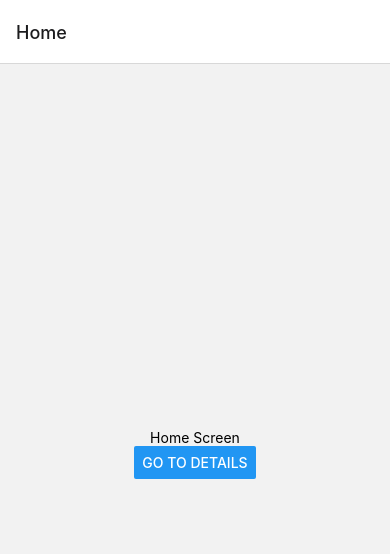
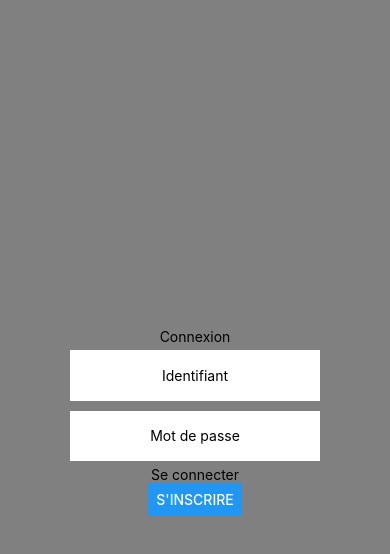
Before and after one commit to marchalleo/Fooday, a React Native app: screen /Login in a window 390 px wide. Shown: the top 554 px of the page. Built offline with nearby package versions, Linux system fonts and the light colour scheme.

Commit message:
✨ Add Login

```diff
--- a/App.js
+++ b/App.js
@@ -1,13 +1,24 @@
 import * as React from 'react';
 import { StatusBar } from 'expo-status-bar';
 import { NavigationContainer } from '@react-navigation/native';
-import {StackNavigator} from './src/navigator/StackNavigator'
+import {StackNavigator} from './src/navigator/StackNavigator';
+import { LoginContext } from './src/context/context';
+import { UserContext } from './src/context/context';
+import { useState } from 'react';
 
 
 function App() {
+
+  const [login, setLogin] = useState(0);//on définit le login à false
+  const [user, setUser] = useState();//on définit le login à false
+
   return (
     <NavigationContainer>
-      <StackNavigator/>
+      <LoginContext.Provider value={{login, setLogin}}>
+      <UserContext.Provider value={{user, setUser}}>
+        <StackNavigator/>
+      </UserContext.Provider>
+      </LoginContext.Provider>
     </NavigationContainer>
   );
 }
--- a/package.json
+++ b/package.json
@@ -12,6 +12,7 @@
   "dependencies": {
     "@react-navigation/native": "^6.0.10",
     "@react-navigation/native-stack": "^6.6.2",
+    "axios": "^0.27.2",
     "expo": "~45.0.0",
     "expo-battery": "~6.2.0",
     "expo-status-bar": "~1.3.0",
--- /dev/null
+++ b/src/context/context.js
@@ -0,0 +1,4 @@
+import { createContext } from 'react';
+
+export const LoginContext = createContext({});
+export const UserContext = createContext({});
--- a/src/navigator/StackNavigator.jsx
+++ b/src/navigator/StackNavigator.jsx
@@ -1,14 +1,31 @@
 import { createNativeStackNavigator } from '@react-navigation/native-stack';
-import { HomeScreen } from '../screen/HomeScreen';
-import {DetailsScreen} from '../screen/DetailScreen'
+import { LoginScreen } from '../screen/LoginScreen';
+import { RegisterScreen } from '../screen/RegisterScreen'
+import { HomeScreen } from '../screen/HomeScreen'
+
+import { LoginContext } from '../context/context';
+import { useContext } from 'react';
 
 const Stack = createNativeStackNavigator();
 
 export function StackNavigator() {
+
+    const {login, setLogin} = useContext(LoginContext);
+
     return (
         <Stack.Navigator initialRouteName="Home">
-            <Stack.Screen name="Home" component={HomeScreen} />
-            <Stack.Screen name="Details" component={DetailsScreen} />
+        {login ? (
+            //si le login est true, alors on retourne les screen suivants
+            <>
+                <Stack.Screen name="Home" component={HomeScreen} options={{headerShown: false}}/>
+            </>
+            ) : (
+            //sinon on retourne sur la page login
+            <>
+                <Stack.Screen name="Login" component={LoginScreen} options={{headerShown: false}}/>
+                <Stack.Screen name="Register" component={RegisterScreen} options={{headerTransparent: true, headerTitle: '', headerBackTitleVisible: false}}/>
+            </>
+        )}
         </Stack.Navigator>
     )
 }
--- a/src/screen/HomeScreen.jsx
+++ b/src/screen/HomeScreen.jsx
@@ -1,13 +1,29 @@
-import { StyleSheet, Text, View, Button, SafeAreaView } from 'react-native';
+import { StyleSheet, Text, View, Button, SafeAreaView, TextInput, Pressable } from 'react-native';
+import { useState } from 'react';
+import { useContext } from 'react';
+import { LoginContext } from '../context/context';
+import { UserContext } from '../context/context';
 
 export function HomeScreen({ navigation }) {
-    return (
-      <View style={{ flex: 1, alignItems: 'center', justifyContent: 'center' }}>
-        <Text>Home Screen</Text>
-        <Button
-          title="Go to Details"
-          onPress={() => navigation.navigate('Details')}
-        />
-      </View>
-    );
-  }
+
+  const {login, setLogin} = useContext(LoginContext);
+  const {user, setUser} = useContext(UserContext);
+
+  return (
+    <View style={styles.container}>
+        <Text>Home</Text>
+        <Text>{user?.id}</Text>
+        <Text>{user?.username}</Text>
+        <Text>{user?.email}</Text>
+    </View>
+  );
+}
+
+  const styles = StyleSheet.create({
+    container: {
+        flex: 1,
+        justifyContent: 'center',
+        alignItems: 'center',
+        backgroundColor: 'grey',
+      },
+  });
--- /dev/null
+++ b/src/screen/LoginScreen.jsx
@@ -0,0 +1,94 @@
+import { StyleSheet, Text, View, Button, SafeAreaView, TextInput, Pressable, Alert } from 'react-native';
+import { useState } from 'react';
+import { useContext } from 'react';
+import { LoginContext } from '../context/context';
+import { UserContext } from '../context/context';
+import axios from 'axios';
+
+export function LoginScreen({ navigation }) {
+
+  const {login, setLogin} = useContext(LoginContext);
+  const {user, setUser} = useContext(UserContext);
+
+  const [identifiant, setIdentifiant] = useState('');
+  const [password, setPassword] = useState('');
+
+  const LoginUser = () => {
+      axios.post('https://digitalcampus.nerdy-bear.com/api/auth/local', {
+        identifier: identifiant,
+        password: password
+      })
+      .then(function (response) {
+        console.log(response.data);
+        setLogin(1);
+        const {data} = response;
+        setUser({
+          id: data.user.id,
+          username: data.user.username,
+          email: data.user.email,
+          jwt: data.jwt,
+        });//on set dans le context User ses informations
+      })
+      .catch(function (error) {
+        console.log(error);
+        setIdentifiant('');
+        setPassword('');
+        Alert.alert('Identifiant ou mot de passe incorrect')
+      });//si le password est incorrect, on reset les inputs et affiche une alert
+  }
+
+  return (
+    <View style={styles.container}>
+      <View style={styles.viewRegister}>
+        <Text>Connexion</Text>
+        <TextInput
+          style={styles.inputRegister}
+          placeholder="Identifiant"
+          placeholderTextColor="#000000"
+          value={identifiant}
+          onChangeText={setIdentifiant}
+          required
+        />
+        <TextInput
+          style={styles.inputRegister}
+          placeholder="Mot de passe"
+          placeholderTextColor="#000000"
+          value={password}
+          onChangeText={setPassword}
+          required
+          secureTextEntry={true}
+        />
+        <Pressable onPress={() => LoginUser()}><Text>Se connecter</Text></Pressable>
+        <Button
+          title="S'inscrire"
+          onPress={() => navigation.navigate('Register')}
+        />
+      </View>
+    </View>
+  );
+  }
+
+  const styles = StyleSheet.create({
+    container: {
+      flex: 1,
+      justifyContent: 'center',
+      alignItems: 'center',
+      backgroundColor: 'grey',
+    },
+    viewRegister: {
+      width: '80%',
+      height: '40%',
+      justifyContent: 'center',
+      alignItems: 'center',
+    },
+    inputRegister: {
+      width: '80%',
+      height: '15%',
+      textAlign: 'center',
+      backgroundColor: '#ffffff',
+      color: '#132851',
+      marginTop: 5,
+      marginBottom: 5,
+    },
+
+  });
--- a/src/screen/DetailScreen.jsx
+++ b/src/screen/RegisterScreen.jsx
@@ -1,6 +1,6 @@
 import { StyleSheet, Text, View, Button, SafeAreaView } from 'react-native';
 
-export function DetailsScreen({ navigation }) {
+export function RegisterScreen({ navigation }) {
     return (
       <View style={{ flex: 1, alignItems: 'center', justifyContent: 'center' }}>
         <Text>Details Screen</Text>
```
Also changed, not shown: 2 other files (tests, documents, lock files or other folders).
